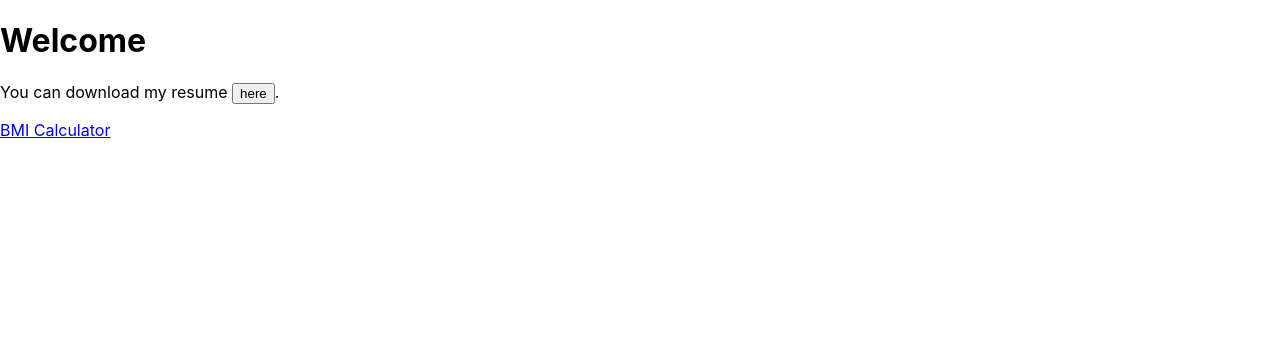
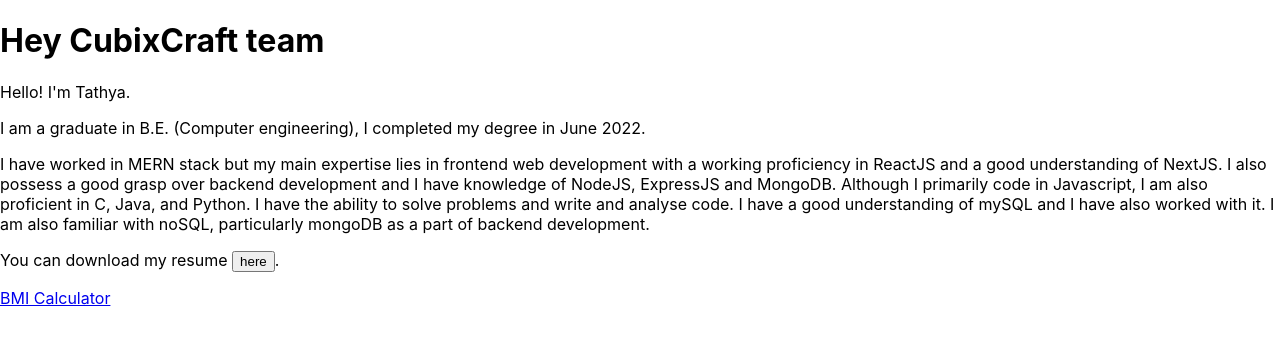
Before and after one commit to Tathya551/r7hwmVCJvi2LCwZv, a React (Create React App) app: page / in a window 1280 px wide. Shown: the top 344 px of the page. Built offline with nearby package versions, Linux system fonts and the light colour scheme.

Commit message:
Added my details

```diff
--- a/src/components/LandingPage.js
+++ b/src/components/LandingPage.js
@@ -1,12 +1,12 @@
 import React from "react";
 import { Link } from "react-router-dom";
-// import MyDetails from "./MyDetails";
+import MyDetails from "./MyDetails";
 import ResumeLink from "./ResumeLink";
 
 const LandingPage = () => (
   <div>
-    <h1>Welcome</h1>
-    {/* <MyDetails /> */}
+    <h1>Hey CubixCraft team</h1>
+    <MyDetails />
     <ResumeLink />
     <Link to="/bmi-calculator">BMI Calculator</Link>
   </div>
--- a/src/components/MyDetails.js
+++ b/src/components/MyDetails.js
@@ -0,0 +1,26 @@
+import React from "react";
+
+const MyDetails = () => {
+  return (
+    <div>
+      <p>Hello! I'm Tathya.</p>
+      <p>
+        I am a graduate in B.E. (Computer engineering), I completed my degree in
+        June 2022.
+      </p>
+      <p>
+        I have worked in MERN stack but my main expertise lies in frontend web
+        development with a working proficiency in ReactJS and a good
+        understanding of NextJS. I also possess a good grasp over backend
+        development and I have knowledge of NodeJS, ExpressJS and MongoDB.
+        Although I primarily code in Javascript, I am also proficient in C,
+        Java, and Python. I have the ability to solve problems and write and
+        analyse code. I have a good understanding of mySQL and I have also
+        worked with it. I am also familiar with noSQL, particularly mongoDB as a
+        part of backend development.
+      </p>
+    </div>
+  );
+};
+
+export default MyDetails;
```
